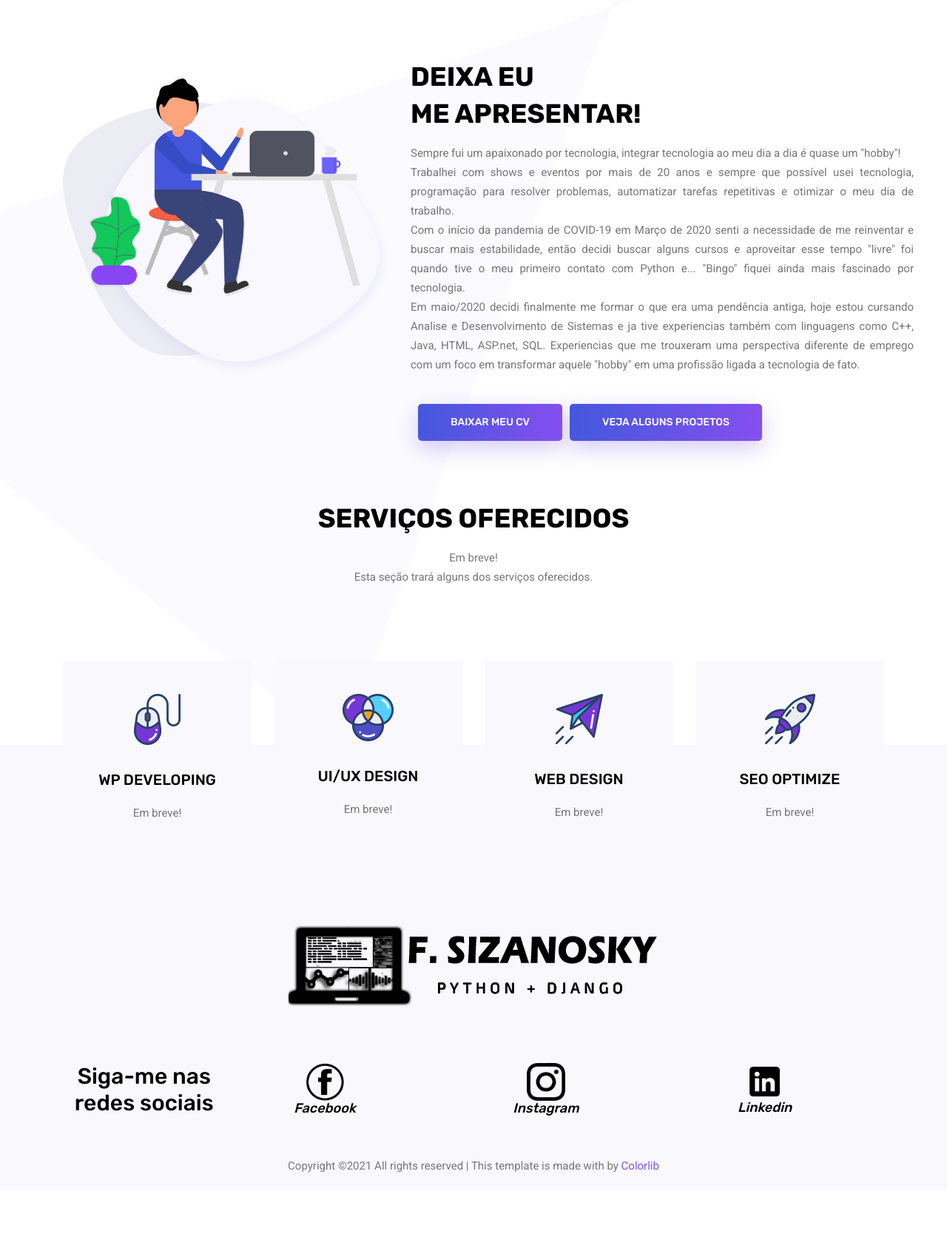
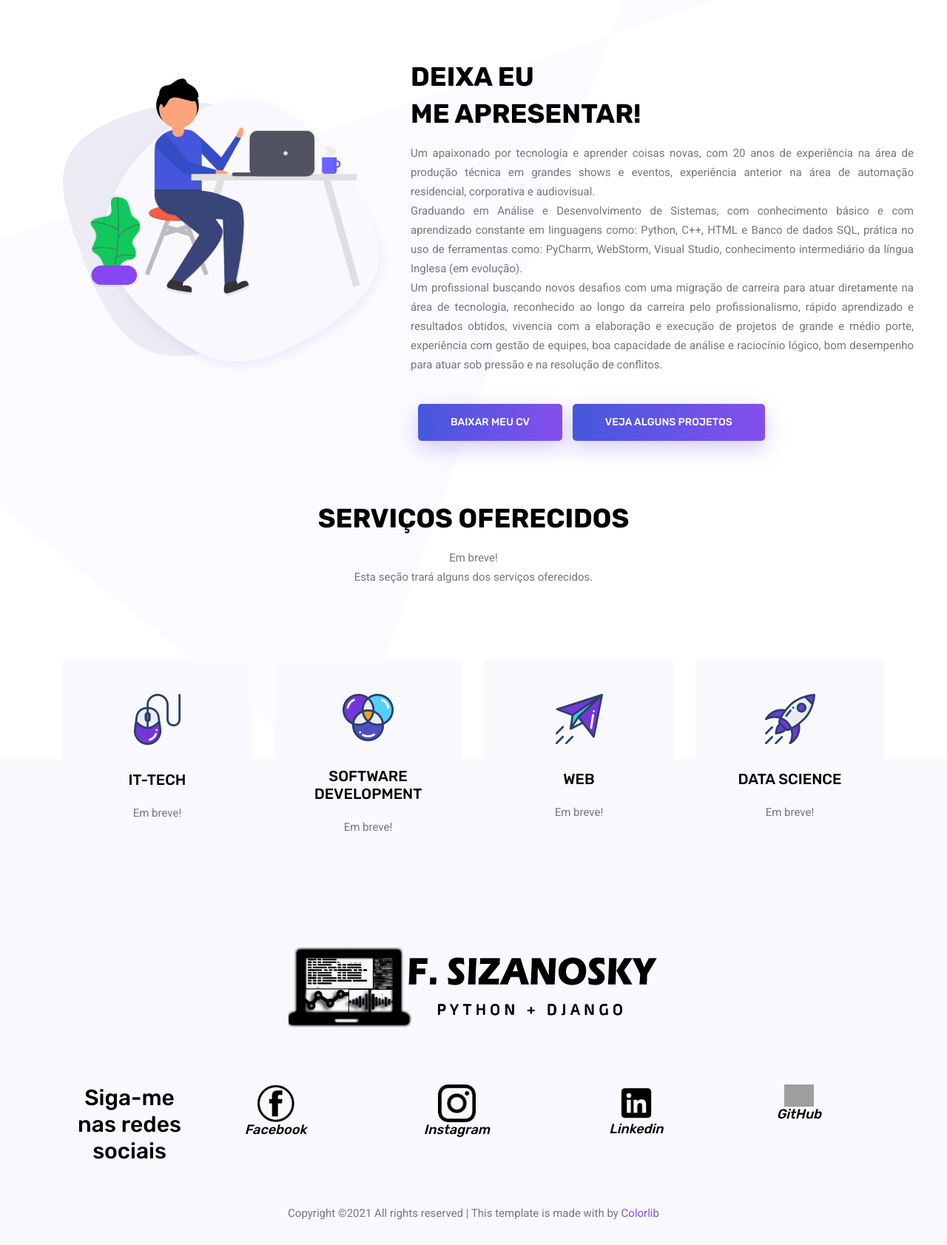
Before and after one commit to sizanosky/PortfolioDjango, a Django app: page / in a window 1280 px wide. Shown: the part 708-2391 px from the top of the page at 74% size. Before the commit the page ends 2293 px from the top, so only its background shows below. Run offline with Django 3.2, Linux system fonts and the light colour scheme; some libraries are stand-ins or nearby versions; grey boxes are pictures that could not be loaded.

Commit message:
updates and adjustments in style.css file

```diff
--- a/portfolio/portfolio/static/css/style.css
+++ b/portfolio/portfolio/static/css/style.css
@@ -3346,7 +3346,7 @@ h6 {
     position: relative;
     width: 100%;
     margin-top: -150px;
-    padding: 5px;
+    padding: 15px;
 }
 
 .footer_social{
@@ -3355,7 +3355,7 @@ h6 {
     font-size: medium;
 }
 .social-ico{
-    width: 20%;
+    width: 25%;
 }
 .footer-text{
     padding-bottom: 15px;
--- a/portfolio/projetos/templates/projetos/index.html
+++ b/portfolio/projetos/templates/projetos/index.html
@@ -20,7 +20,7 @@
 							</p>
 							<div class="d-flex align-items-center">
 								<a class="primary_btn" href="#about-me"><span>Um pouco sobre mim!</span></a>
-								<a class="primary_btn tr-bg" href="#"><span>Veja meu CV</span></a>
+								<a class="primary_btn tr-bg" href="https://www.linkedin.com/in/marcosfabriciosizanosky"><span>Veja meu CV</span></a>
 							</div>
 						</div>
 					</div>
@@ -51,19 +51,23 @@
 							me apresentar!<br>
 						</h2>
 						<p class="text-justify #about-me">
-							Sempre fui um apaixonado por tecnologia, integrar tecnologia ao meu dia a dia é quase um "hobby"!<br>
-							Trabalhei com shows e eventos por mais de 20 anos e sempre que possível usei tecnologia, programação
-							para resolver problemas, automatizar tarefas repetitivas e otimizar o meu dia de trabalho.<br>
-							Com o início da pandemia de COVID-19 em Março de 2020 senti a necessidade de me reinventar e buscar mais estabilidade,
-							então decidi buscar alguns cursos e aproveitar esse tempo "livre" foi quando tive o meu primeiro contato
-							com Python e... "Bingo" fiquei ainda mais fascinado por tecnologia.<br>
-							Em maio/2020 decidi finalmente me formar o que era uma pendência antiga, hoje estou cursando Analise e Desenvolvimento
-							de Sistemas e ja tive experiencias também com linguagens como C++, Java, HTML, ASP.net, SQL.
-							Experiencias que me trouxeram uma perspectiva diferente de emprego com um foco em transformar
-							aquele "hobby" em uma profissão ligada a tecnologia de fato.
+							Um apaixonado por tecnologia e aprender coisas novas, com 20 anos de experiência na
+							área de produção técnica em grandes shows e eventos, experiência anterior na área de
+							automação residencial, corporativa e audiovisual.<br>
+							Graduando em Análise e Desenvolvimento de Sistemas,  com conhecimento básico e com aprendizado
+							constante em linguagens como: Python, C++, HTML e Banco de dados SQL, prática no uso de
+							ferramentas como: PyCharm, WebStorm, Visual Studio, conhecimento intermediário da
+							língua Inglesa (em evolução).<br>
+							Um profissional buscando novos desafios com uma migração de carreira para atuar diretamente na área
+							de tecnologia, reconhecido ao longo da carreira pelo profissionalismo, rápido aprendizado e resultados
+							obtidos, vivencia com a elaboração e execução de projetos de grande e médio porte, experiência com
+							gestão de equipes, boa capacidade de análise e raciocínio lógico, bom desempenho para atuar sob pressão
+							e na resolução de conflitos.
 						</p>
-						<a class="primary_btn about_button_link" href="#"><span>Baixar meu CV</span></a>
-						<a class="primary_btn about_button_link" href="#"><span>Veja alguns projetos</span></a>
+						<nav>
+							<a class="primary_btn about_button_link" href="https://www.linkedin.com/in/marcosfabriciosizanosky"><span>Baixar meu CV</span></a>
+							<a class="primary_btn about_button_link" href="{% url 'projetos' %}"><span>Veja alguns projetos</span></a>
+						</nav>
 					</div>
 				</div>
 			</div>
@@ -89,28 +93,28 @@
 				<div class="col-lg-3 col-md-6">
 					<div class="feature_item">
 						<img src="{% static 'img/services/s1.png' %}" alt="s1">
-						<h4>Wp developing</h4>
+						<h4>IT-TECH</h4>
 						<p>Em breve!</p>
 					</div>
 				</div>
 				<div class="col-lg-3 col-md-6">
-					<div class="feature_item">
+					<div class="feature_item feature_item3">
 						<img src="{% static 'img/services/s2.png' %}" alt="s2">
-						<h4>UI/ux design</h4>
+						<h4>Software Development</h4>
 						<p>Em breve!</p>
 					</div>
 				</div>
 				<div class="col-lg-3 col-md-6">
 					<div class="feature_item">
 						<img src="{% static 'img/services/s3.png' %}" alt="s3">
-						<h4>Web design</h4>
+						<h4>Web</h4>
 						<p>Em breve!</p>
 					</div>
 				</div>
 				<div class="col-lg-3 col-md-6">
 					<div class="feature_item">
 						<img src="{% static 'img/services/s4.png' %}" alt="s4">
-						<h4>seo optimize</h4>
+						<h4>Data Science</h4>
 						<p>Em breve!</p>
 					</div>
 				</div>
--- a/portfolio/projetos/templates/projetos/partials/footer.html
+++ b/portfolio/projetos/templates/projetos/partials/footer.html
@@ -12,7 +12,7 @@
                                 <img src="{% static '/img/site_django/logo2.png' alt='logo2' %}">
                             </a>
                         </div>
-                        <div class="footer_social">
+                        <nav class="footer_social">
                             <h2>Siga-me nas redes sociais</h2>
                             <a href="https://www.facebook.com/marcosfabricio.sizanosky">
                                 <i>
@@ -32,7 +32,13 @@
                                     <h4>Linkedin</h4>
                                 </i>
                             </a>
-                        </div>
+                            <a href="https://www.github.com/sizanosky">
+                                <i>
+                                    <img class="social-ico" src="{% static '/img/site_django/github-ico.png' alt='github-ico' %}">
+                                    <h4>GitHub</h4>
+                                </i>
+                            </a>
+                        </nav>
                     </div>
                 </div>
             </div>
--- a/portfolio/projetos/urls.py
+++ b/portfolio/projetos/urls.py
@@ -1,8 +1,11 @@
 from django.urls import path
+
 from . import views
 
 urlpatterns = [
     path("", views.index, name='index'),
     path("projetos", views.projetos, name='projetos'),
-    path("projeto_details/<int:projeto_id>", views.projeto_details, name='projeto_details')
+
+    path("projeto_details/<int:projeto_id>",
+         views.projeto_details, name='projeto_details')
 ]
--- a/portfolio/projetos/views.py
+++ b/portfolio/projetos/views.py
@@ -1,5 +1,7 @@
 from django.shortcuts import render, get_object_or_404
+
 from .models import Projeto
+
 
 # Create your views here.
 
```
Also changed, not shown: portfolio/projetos/templates/projetos/projetos.html (+8 -9 lines), portfolio/db.sqlite3.
